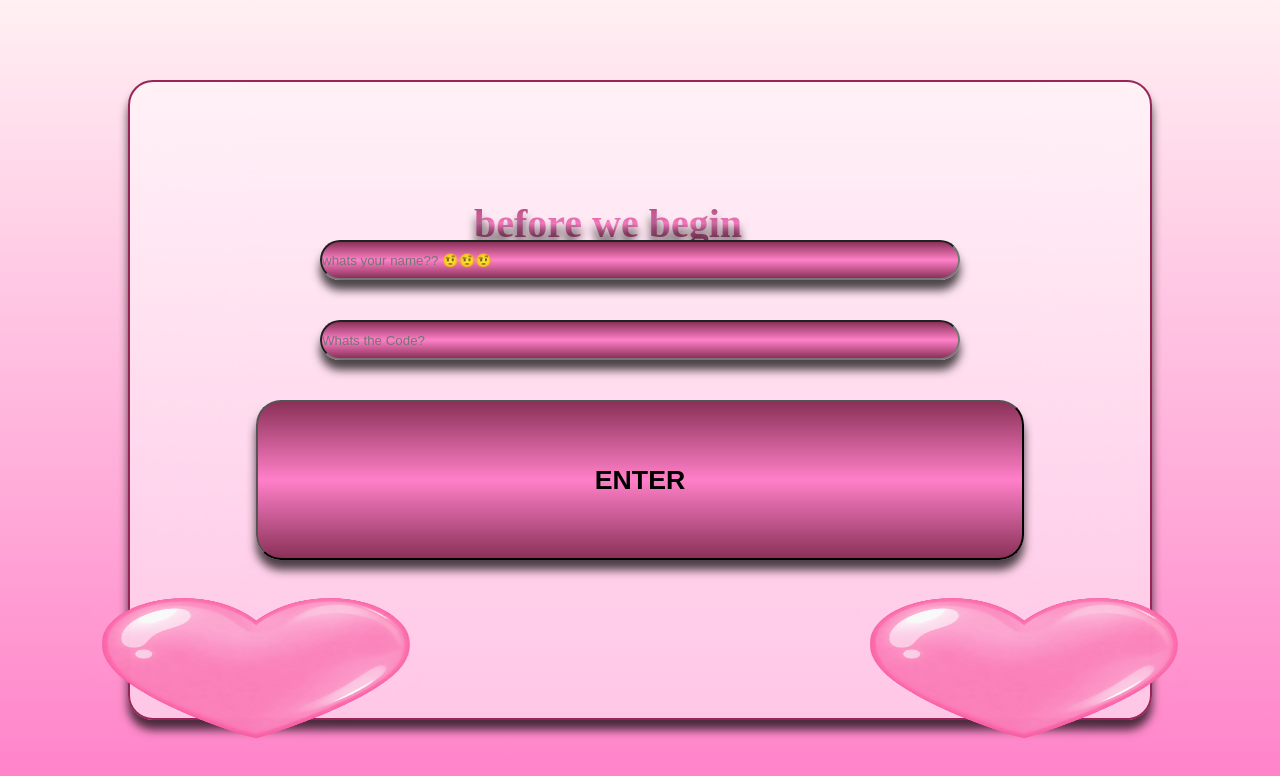
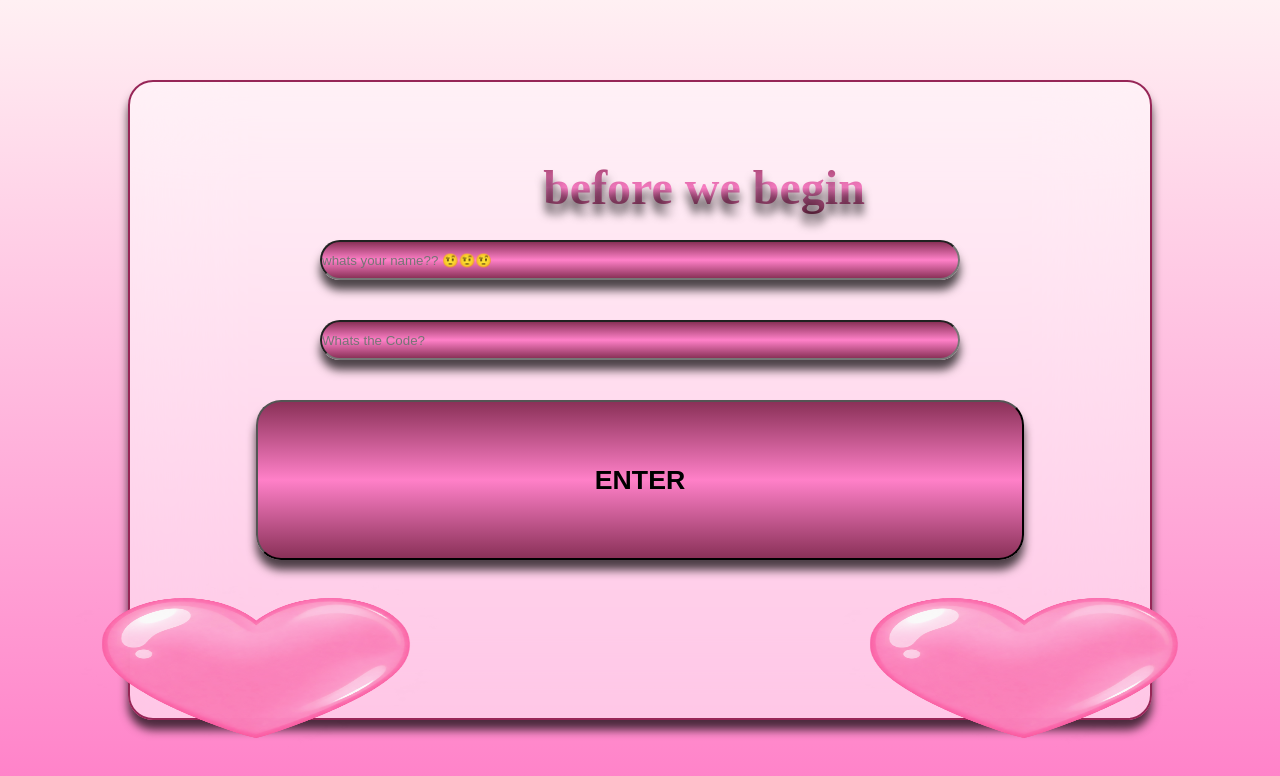
Before and after one commit to janlexdoria5-sketch/HAPPY-MONTHSARY-3, a plain HTML site: page index.html in a window 1280 px wide. Drawn offline with Linux system fonts and the light colour scheme.

Commit message:
Update colors.css

```diff
--- a/colors.css
+++ b/colors.css
@@ -185,11 +185,11 @@ body {
 }
 #Guess {
     position: fixed;
-    top: 25vh;
-    left: 10vw;
-    width: 75vw;
+    top: 20vh;
+    left: 15vw;
+    width: 80vw;
 
-    font-size: clamp(2rem, 5vh, 3rem);
+    font-size: clamp(2rem, 6vh, 4rem);
     text-align: center;
 
 
```
